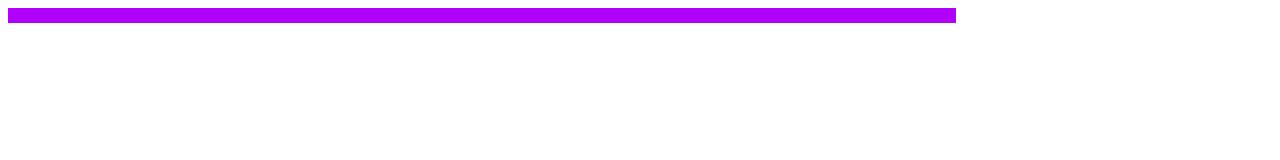
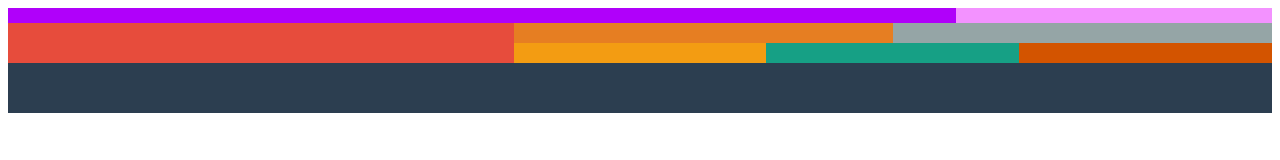
Before and after one commit to TristanDCP/Exercice6HTML, a plain HTML site: page index.html in a window 1280 px wide. Drawn offline with Linux system fonts and the light colour scheme.

```diff
--- a/index.html
+++ b/index.html
@@ -2,10 +2,18 @@
 <html lang="fr">
     <head>
         <meta charset="UTF-8" />
-        <link rel="stylesheet" href="styles.css">
+        <link rel="stylesheet" href="styles.css" />
         <title>Exercice6</title>
     </head>
     <body>
         <div class="b1"></div>
+        <div class="b2"></div>
+        <div class="b3"></div>
+        <div class="b4"></div>
+        <div class="b5"></div>
+        <div class="b6"></div>
+        <div class="b7"></div>
+        <div class="b8"></div>
+        <div class="b9"></div>
     </body>
 </html>
```
